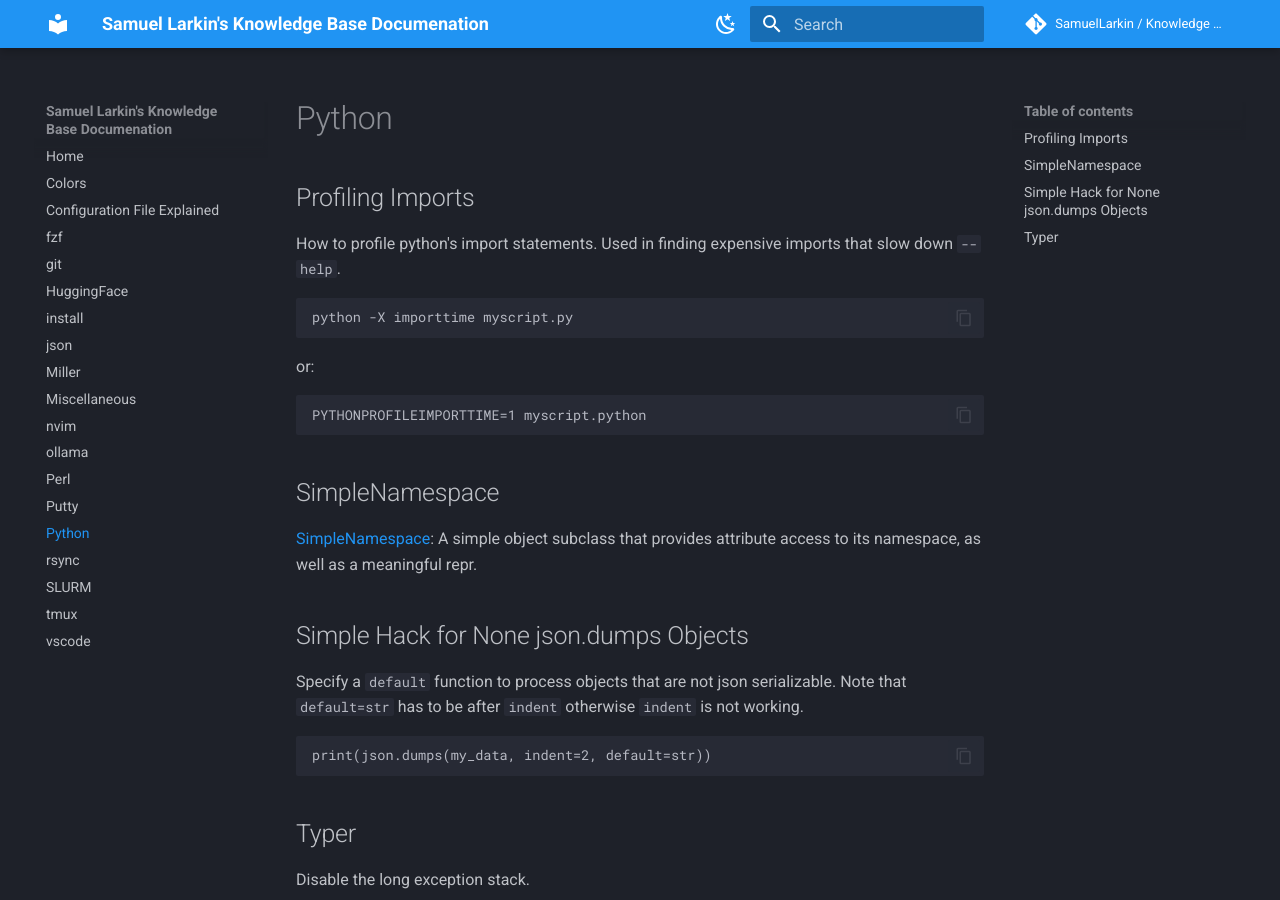
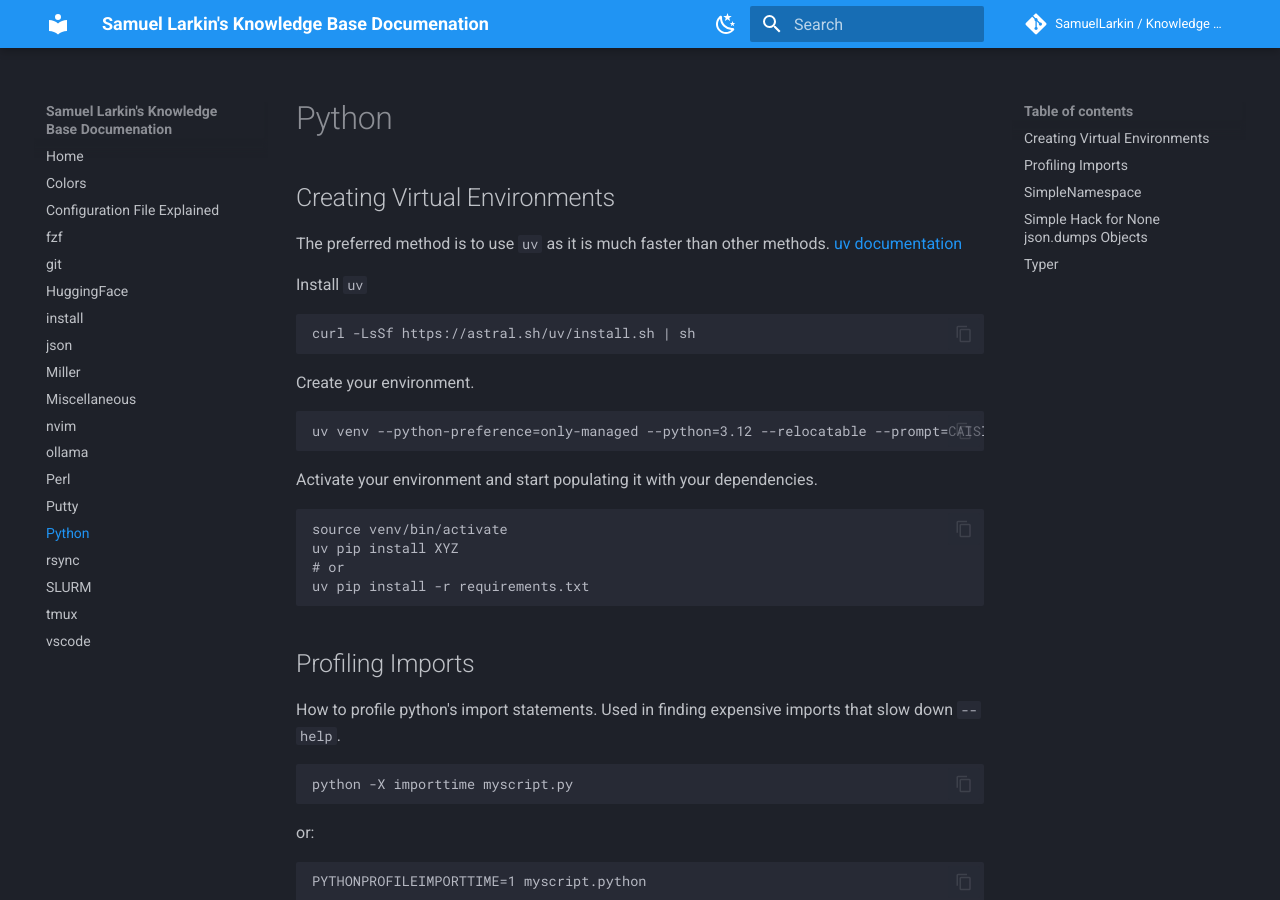
Before and after one commit to SamuelLarkin/kb, an MkDocs documentation site: the page built from docs/python.md, in a window 1280 px wide and 900 px high. Built offline with MkDocs 1.6.1 and Material for MkDocs 9.7.7, drawn with Linux system fonts in a browser that asks for light colours; comment, search, counter and statistics services are not loaded; the version menu is left out.

Commit message:
docs(python): how to create and use `uv`

````diff
--- a/docs/python.md
+++ b/docs/python.md
@@ -1,4 +1,30 @@
 # Python
+
+## Creating Virtual Environments
+
+The preferred method is to use `uv` as it is much faster than other methods.
+[uv documentation](https://docs.astral.sh/uv)
+
+Install `uv`
+
+```sh
+curl -LsSf https://astral.sh/uv/install.sh | sh
+```
+
+Create your environment.
+
+```sh
+uv venv --python-preference=only-managed --python=3.12 --relocatable --prompt=CAISI venv
+```
+
+Activate your environment and start populating it with your dependencies.
+
+```sh
+source venv/bin/activate
+uv pip install XYZ
+# or
+uv pip install -r requirements.txt
+```
 
 ## Profiling Imports
 
````
